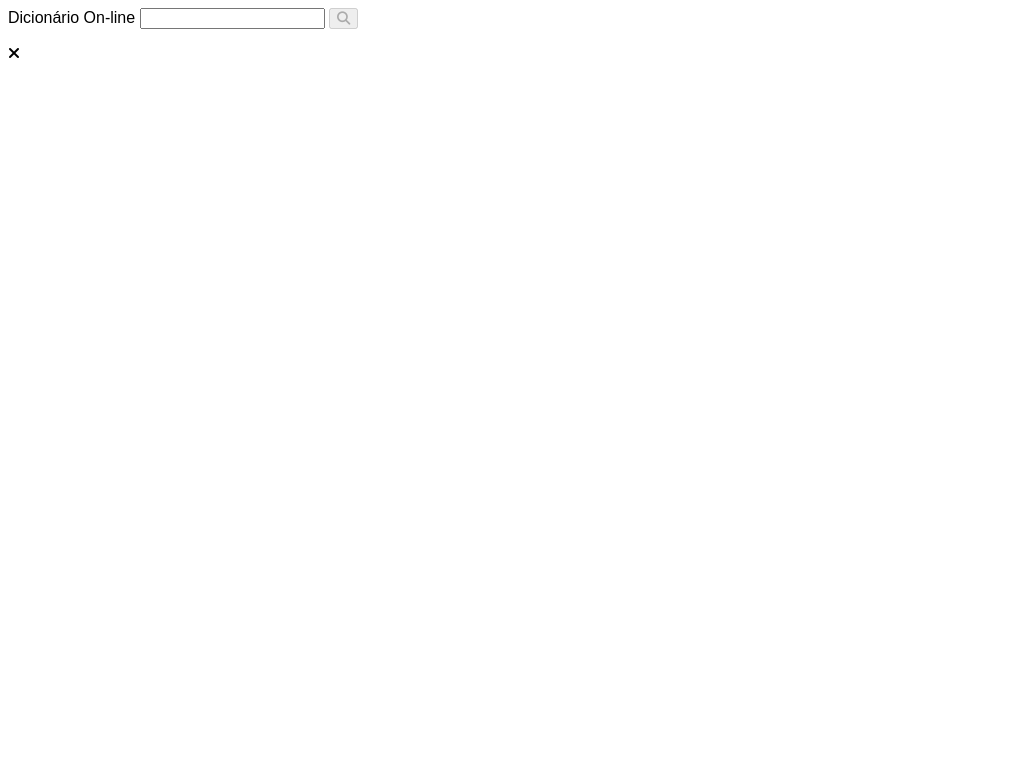
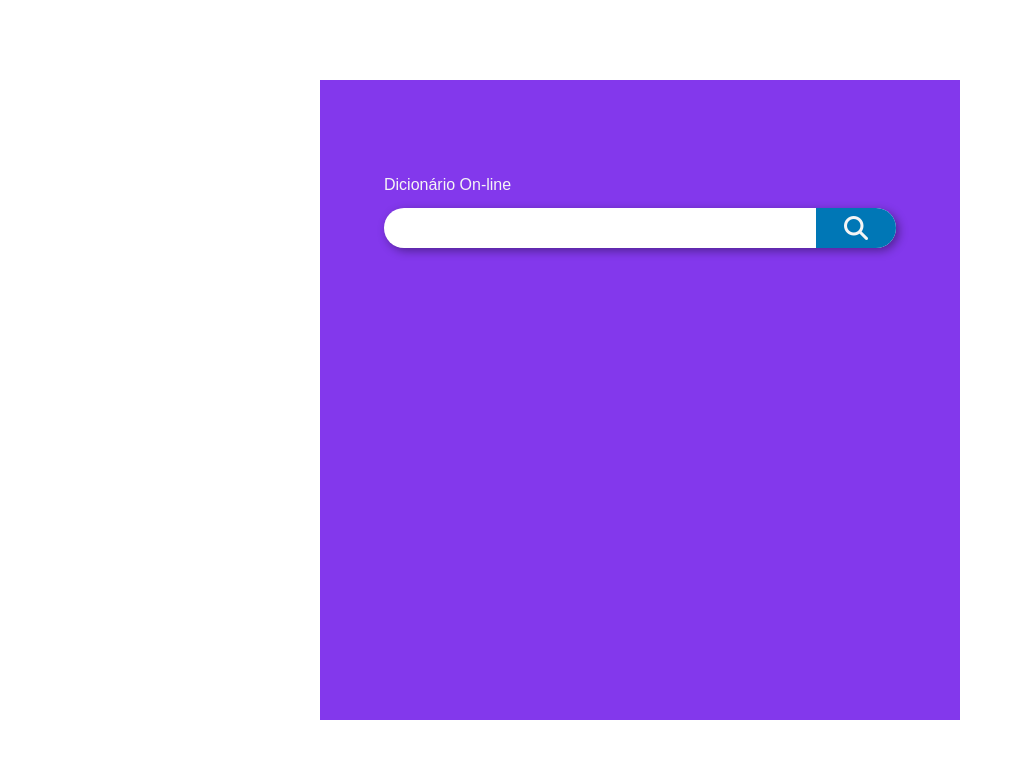
Before and after one commit to aleaplicativos/significadosdapalavra, a plain HTML site: page index.html in a window 1280 px wide. Shown: the whole page, without its empty margins (0-1014 px from the left). Drawn offline with Linux system fonts and the light colour scheme.

Commit message:
Update style.css

```diff
--- a/style.css
+++ b/style.css
@@ -1,40 +1,154 @@
-body {
-  font-family: Arial, sans-serif;
+* {
+    box-sizing: border-box;
+    color: black;
+    font-family: Arial, Helvetica, sans-serif;
+    list-style-type: none;
+    margin: 0;
+    padding: 0;
 }
 
-.container {
-  max-width: 600px;
-  margin: 0 auto;
-  padding: 20px;
+body {
+    align-items: center;
+    display: flex;
+    height: 100vh;
+    justify-content: center;
 }
 
-.search-form {
-  display: flex;
-  margin-bottom: 20px;
+main {
+    height: 80vh;
+    width: 80vh;
+    z-index: 0;
 }
 
-.search-input {
-  flex: 1;
-  padding: 10px;
+.wrapper{
+    background: #8338ec;
+    height: 100%;
+    position: relative;
+    width: 100%;
 }
 
-.search-button {
-  padding: 10px 20px;
-  background-color: #007bff;
-  color: #fff;
-  border: none;
-  cursor: pointer;
+.wrapper label{
+    color: whitesmoke;
+    font-size: 2vh;
+    left: 10%;
+    position: absolute;
+    top: 15%;
 }
 
-.search-result {
-  margin-top: 20px;
+.wrapper input{
+    border: none;
+    border-radius: 5vh;
+    box-shadow: 3px 3px 10px #00000060;
+    height: 5vh;
+    left: 10%;
+    padding: 2vh;
+    position: absolute;
+    top: 20%;
+    width: 80%;
 }
 
-h3 {
-  font-size: 24px;
-  margin-bottom: 10px;
+.wrapper button{
+    background-color: #0077b6;
+    border: none;
+    border-radius: 0 5vh 5vh 0;
+    height: 5vh;
+    position: absolute;
+    right: 10%;
+    top: 20%;
+    transition: .3s;
+    width: 10vh;
 }
 
-p {
-  margin-bottom: 20px;
+.wrapper button:hover{
+    filter: brightness(.8);
 }
+
+.wrapper button i{
+    color: whitesmoke;
+    font-size: 3vh;
+}
+
+.suggestions{
+    height: 60%;
+    left: 10%;
+    margin-top: 2vh;
+    overflow-y: scroll;
+    position: absolute;
+    text-transform: capitalize;
+    top: 27%;
+    width: 80%;
+}
+
+.suggestions li{
+    cursor: pointer;
+    font-size: 2.5vh;
+    margin: 2vh 1vh;
+    transition: .3s;
+}
+
+.suggestions li:hover{
+    color: whitesmoke;
+    text-decoration: underline;
+}
+
+/* ===== Scrollbar CSS ===== */
+  /* Firefox */
+  * {
+    scrollbar-width: auto;
+    scrollbar-color: #0077b6 #ffffff;
+  }
+
+  /* Chrome, Edge, and Safari */
+  *::-webkit-scrollbar {
+    width: 16px;
+  }
+
+  *::-webkit-scrollbar-track {
+    background: #ffffff;
+    border-radius: 10px;
+  }
+
+  *::-webkit-scrollbar-thumb {
+    background-color: #0077b6;
+    border-radius: 10px;
+    border: 3px solid #ffffff;
+  }
+
+.modal{
+    align-items: center;
+    background-color: whitesmoke;
+    border-radius: 1vh;
+    box-shadow: 2px 2px 10px #00000060;
+    display: flex;
+    height: 0;
+    justify-content: left;
+    left: 50%;
+    overflow: hidden;
+    position: absolute;
+    top: 50%;
+    transform: translate(-50%,-50%);
+    transition: .3s;
+    width: 0;
+}
+
+.modal li{
+    font-size: 2vh;
+    overflow: hidden;
+    padding: 0 2vh;
+    text-align: left;
+}
+
+.fa-times{
+    color:#0077b6;
+    cursor: pointer;
+    font-size: 3vh;
+    left: 75%;
+    opacity: 0;
+    position: absolute;
+    top: 32%;
+    transition: .3s;
+}
+
+.fa-times:hover{
+    filter: brightness(.6);
+}
```
